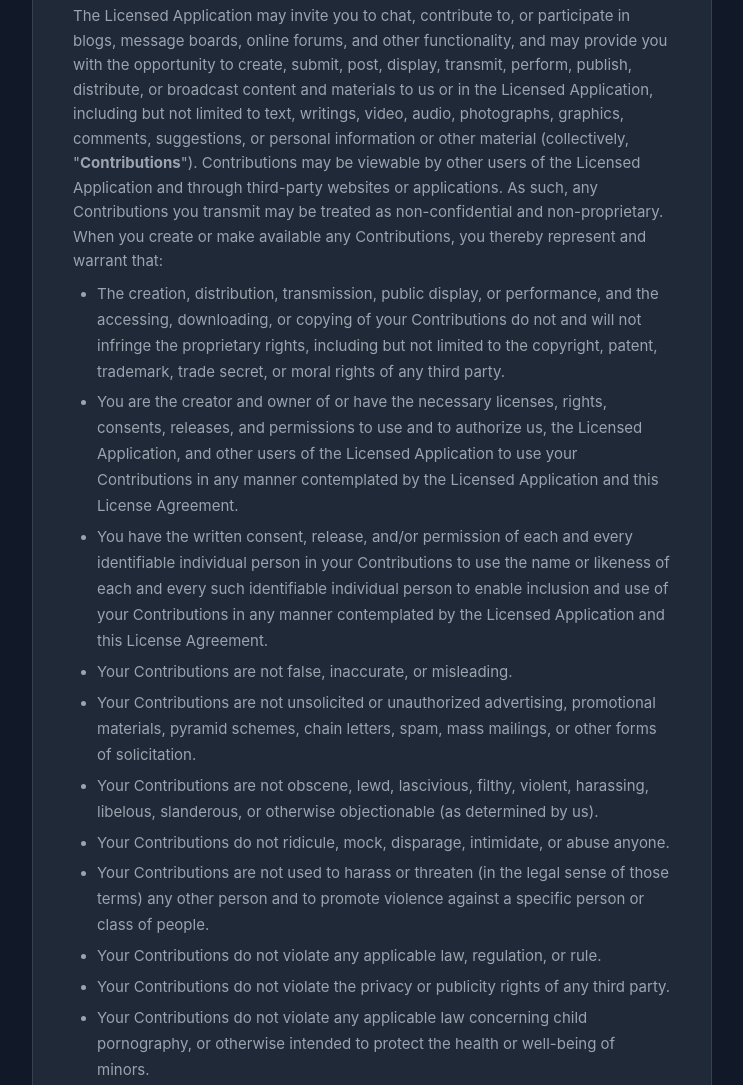
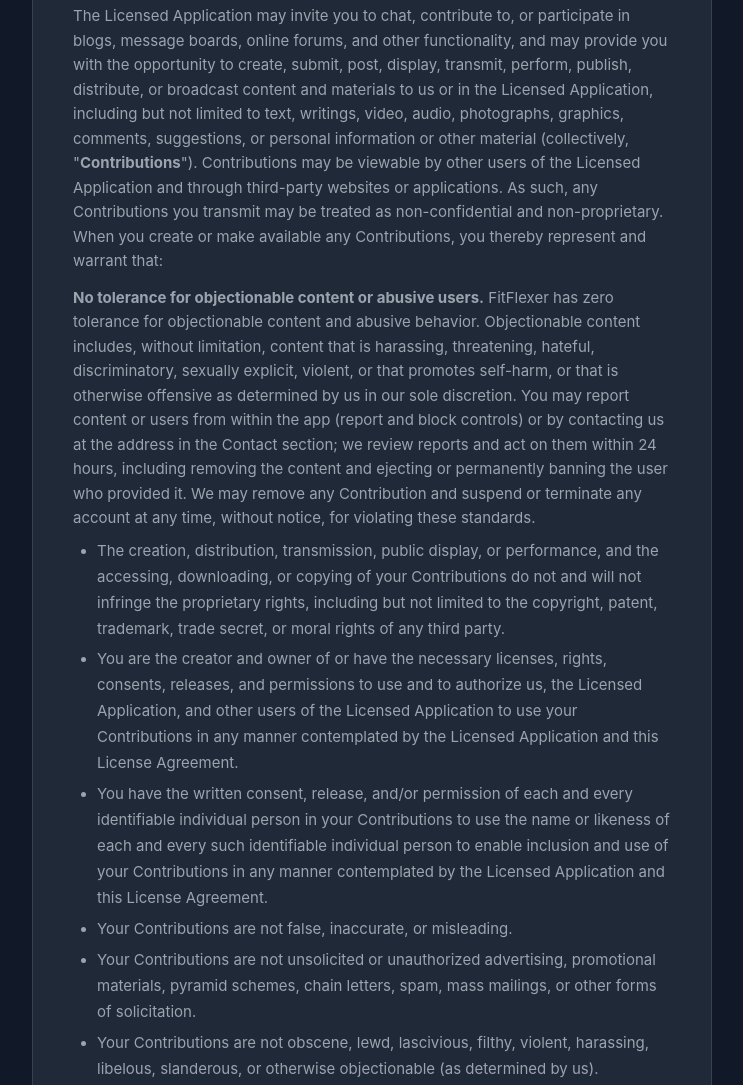
Before and after one commit to FitFlexer/fitflexer-legal, a plain HTML site: page eula.html in a window 1280 px wide. Shown: the part 3712-4797 px from the top of the page, without its empty margins (268-1011 px from the left). Drawn offline with Linux system fonts and the light colour scheme.

Commit message:
Add zero-tolerance clause for objectionable content (App Review 1.2), set real AASA appID, update deep-link doc (#1)

```diff
--- a/eula.html
+++ b/eula.html
@@ -252,6 +252,7 @@
 
       <h2 id="ugc">6. User-Generated Contributions</h2>
       <div style="line-height: 1.5;"><span style="font-size: 15px;"><span data-custom-class="body_text">The Licensed Application may invite you to chat, contribute to, or participate in blogs, message boards, online forums, and other functionality, and may provide you with the opportunity to create, submit, post, display, transmit, perform, publish, distribute, or broadcast content and materials to us or in the Licensed Application, including but not limited to text, writings, video, audio, photographs, graphics, comments, suggestions, or personal information or other material (collectively, "<strong>Contributions</strong>"). Contributions may be viewable by other users of the Licensed Application and through third-party websites or applications. As such, any Contributions you transmit may be treated as non-confidential and non-proprietary. When you create or make available any Contributions, you thereby represent and warrant that:</span></span></div>
+      <div style="line-height: 1.5; margin-top: 0.75rem;"><span style="font-size: 15px;"><span data-custom-class="body_text"><strong>No tolerance for objectionable content or abusive users.</strong> FitFlexer has zero tolerance for objectionable content and abusive behavior. Objectionable content includes, without limitation, content that is harassing, threatening, hateful, discriminatory, sexually explicit, violent, or that promotes self-harm, or that is otherwise offensive as determined by us in our sole discretion. You may report content or users from within the app (report and block controls) or by contacting us at the address in the Contact section; we review reports and act on them within 24 hours, including removing the content and ejecting or permanently banning the user who provided it. We may remove any Contribution and suspend or terminate any account at any time, without notice, for violating these standards.</span></span></div>
       <ul>
         <li data-custom-class="body_text"><span style="font-size: 15px;">The creation, distribution, transmission, public display, or performance, and the accessing, downloading, or copying of your Contributions do not and will not infringe the proprietary rights, including but not limited to the copyright, patent, trademark, trade secret, or moral rights of any third party.</span></li>
         <li data-custom-class="body_text"><span style="font-size: 15px;">You are the creator and owner of or have the necessary licenses, rights, consents, releases, and permissions to use and to authorize us, the Licensed Application, and other users of the Licensed Application to use your Contributions in any manner contemplated by the Licensed Application and this License Agreement.</span></li>
```
Also changed, not shown: terms-of-service.html (+1 -0 lines), 2 other files.
